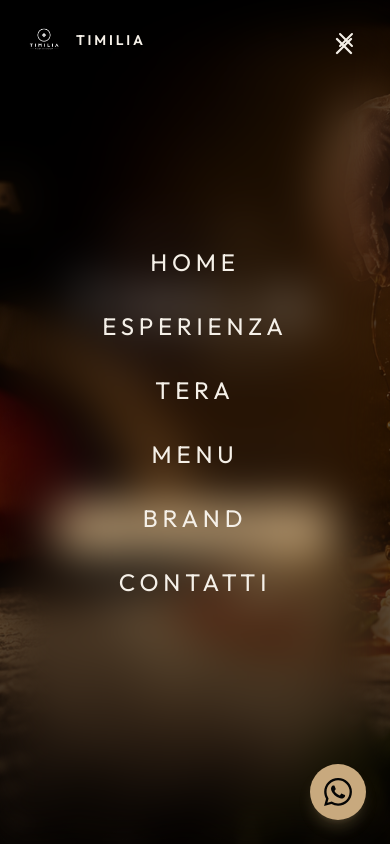
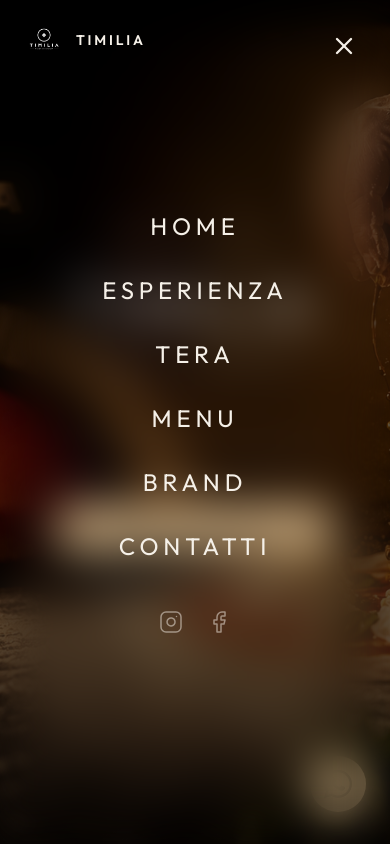
Before and after one commit to gaetanomeli95-lab/sito-timilia-, a Next.js app: page / in a window 390 px wide. Both pictures are taken after a click on the button "Toggle menu". Shown: the top 844 px of the page. Built offline with nearby package versions, Linux system fonts and the light colour scheme.

Commit message:
fix: mobile menu duplicate X, social in mobile overlay, WhatsApp z-index and render

```diff
--- a/src/components/Navbar.tsx
+++ b/src/components/Navbar.tsx
@@ -85,10 +85,10 @@ export default function Navbar() {
 
             <button
               onClick={() => setMenuOpen(!menuOpen)}
-              className="md:hidden text-foreground p-2"
+              className={`md:hidden text-foreground p-2 ${menuOpen ? "opacity-0 pointer-events-none" : "opacity-100"} transition-opacity`}
               aria-label="Toggle menu"
             >
-              {menuOpen ? <X size={24} /> : <Menu size={24} />}
+              <Menu size={24} />
             </button>
           </div>
         </div>
@@ -124,6 +124,31 @@ export default function Navbar() {
                   {link.label}
                 </motion.a>
               ))}
+              <motion.div
+                initial={{ opacity: 0 }}
+                animate={{ opacity: 1 }}
+                transition={{ delay: 0.7 }}
+                className="flex items-center gap-6 mt-4"
+              >
+                <a
+                  href="https://www.instagram.com/pizzatimilia/"
+                  target="_blank"
+                  rel="noopener noreferrer"
+                  className="text-foreground/50 hover:text-gold transition-colors"
+                  aria-label="Instagram"
+                >
+                  <Instagram size={24} strokeWidth={1.5} />
+                </a>
+                <a
+                  href="https://www.facebook.com/timiliapalermo"
+                  target="_blank"
+                  rel="noopener noreferrer"
+                  className="text-foreground/50 hover:text-gold transition-colors"
+                  aria-label="Facebook"
+                >
+                  <Facebook size={24} strokeWidth={1.5} />
+                </a>
+              </motion.div>
             </div>
           </motion.div>
         )}
--- a/src/components/WhatsAppFloat.tsx
+++ b/src/components/WhatsAppFloat.tsx
@@ -8,12 +8,9 @@ export default function WhatsAppFloat() {
       href="https://wa.me/393792483597"
       target="_blank"
       rel="noopener noreferrer"
-      initial={{ opacity: 0, scale: 0.8 }}
-      animate={{ opacity: 1, scale: 1 }}
-      transition={{ delay: 2, duration: 0.6, ease: "easeOut" }}
       whileHover={{ scale: 1.08 }}
       whileTap={{ scale: 0.95 }}
-      className="fixed bottom-6 right-6 z-50 w-14 h-14 rounded-full bg-gold text-background flex items-center justify-center shadow-lg shadow-gold/20 hover:bg-gold-light transition-colors"
+      className="fixed bottom-8 right-6 z-30 w-14 h-14 rounded-full bg-gold text-background flex items-center justify-center shadow-lg shadow-gold/20 hover:bg-gold-light transition-colors"
       aria-label="Chat WhatsApp"
     >
       <svg
```
